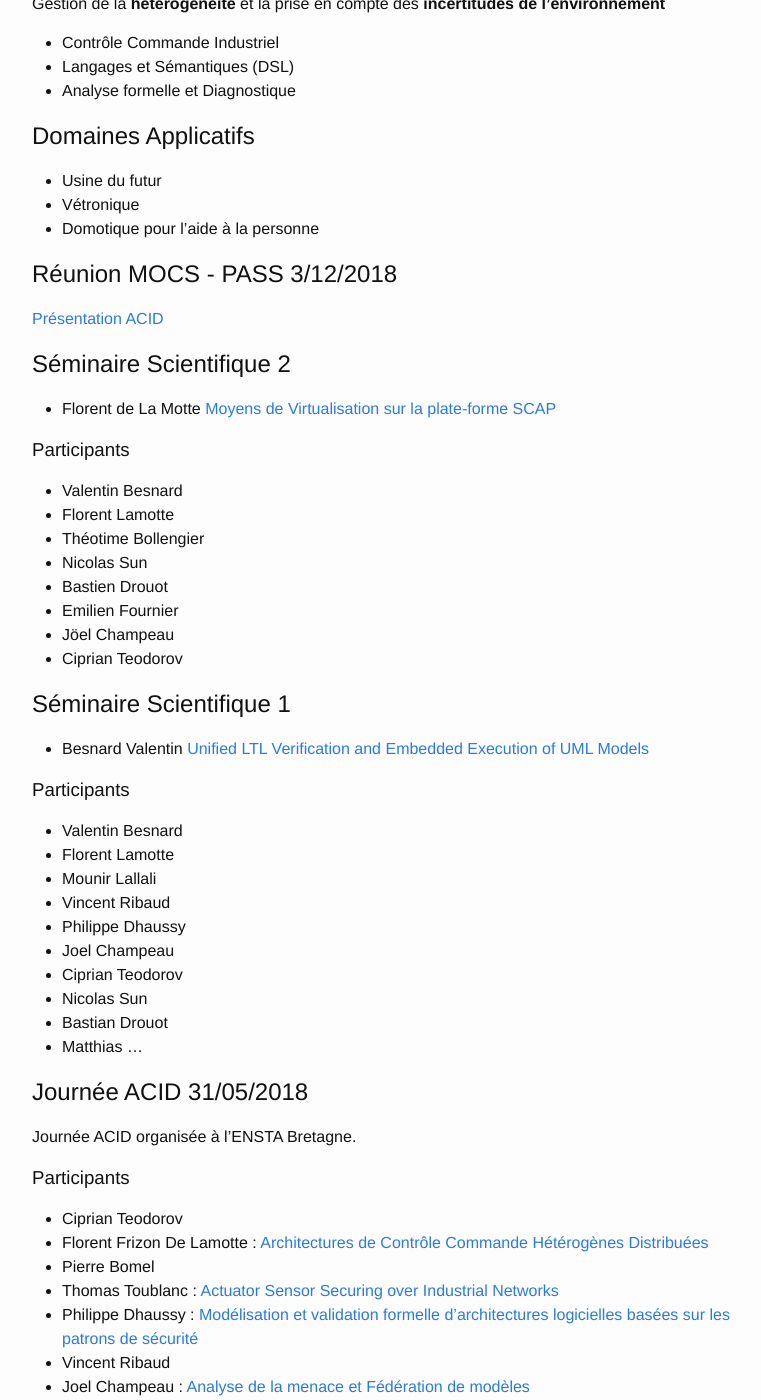
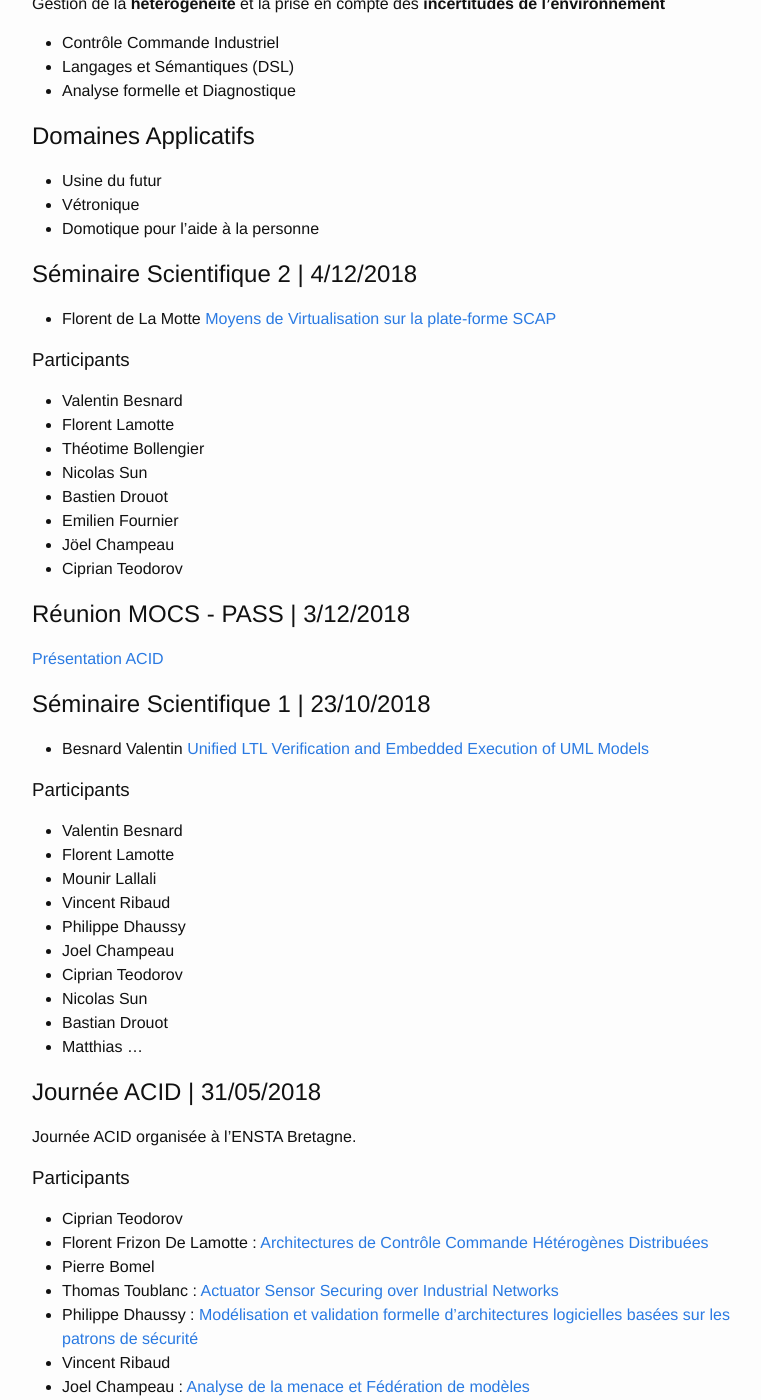
Before and after one commit to mocs-enstab/mocs-enstab.github.io, a Jekyll site: the page built from acid/index.md, in a window 1280 px wide and 1400 px high, scrolled down 683 px. Shown: the whole window, without its empty margins (238-999 px from the left). Built offline with Jekyll 4.4.1, drawn with Linux system fonts in a browser that asks for light colours.

Commit message:
added some dates

```diff
--- a/acid/index.md
+++ b/acid/index.md
@@ -40,11 +40,7 @@ Gestion de la **hétérogénéité** et la prise en compte des **incertitudes de
 - Vétronique
 - Domotique pour l'aide à la personne
 
-## Réunion MOCS - PASS 3/12/2018
-
-[Présentation ACID](/assets/MOCS_ACID_181202.pptx)
-
-## Séminaire Scientifique 2
+## Séminaire Scientifique 2 | 4/12/2018
 
 - Florent de La Motte [Moyens de Virtualisation sur la
 plate-forme SCAP](/assets/Scientific_Seminar___ACID_MoyensVirtualisationSCAP.pdf)
@@ -60,7 +56,13 @@ plate-forme SCAP](/assets/Scientific_Seminar___ACID_MoyensVirtualisationSCAP.pdf
 - Jöel Champeau
 - Ciprian Teodorov
 
-## Séminaire Scientifique 1
+
+## Réunion MOCS - PASS | 3/12/2018
+
+[Présentation ACID](/assets/MOCS_ACID_181202.pptx)
+
+
+## Séminaire Scientifique 1 | 23/10/2018
 
 - Besnard Valentin [Unified LTL Verification and Embedded Execution of UML Models](/assets/Scientific_Seminar___ACID_ValentinBesnard.pdf)
 
@@ -77,7 +79,7 @@ plate-forme SCAP](/assets/Scientific_Seminar___ACID_MoyensVirtualisationSCAP.pdf
 - Bastian Drouot
 - Matthias ...
 
-## Journée ACID 31/05/2018
+## Journée ACID | 31/05/2018
 
 Journée ACID organisée à l'ENSTA Bretagne.
 
```
